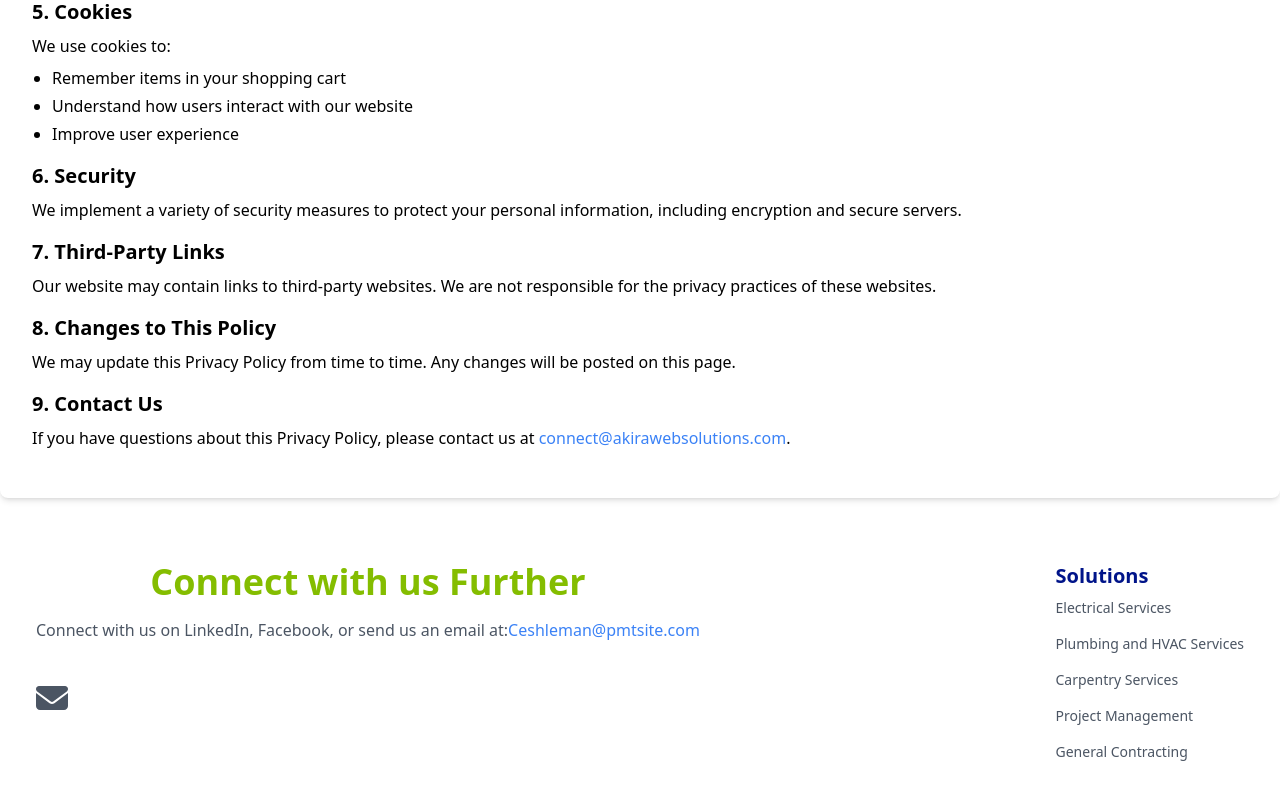
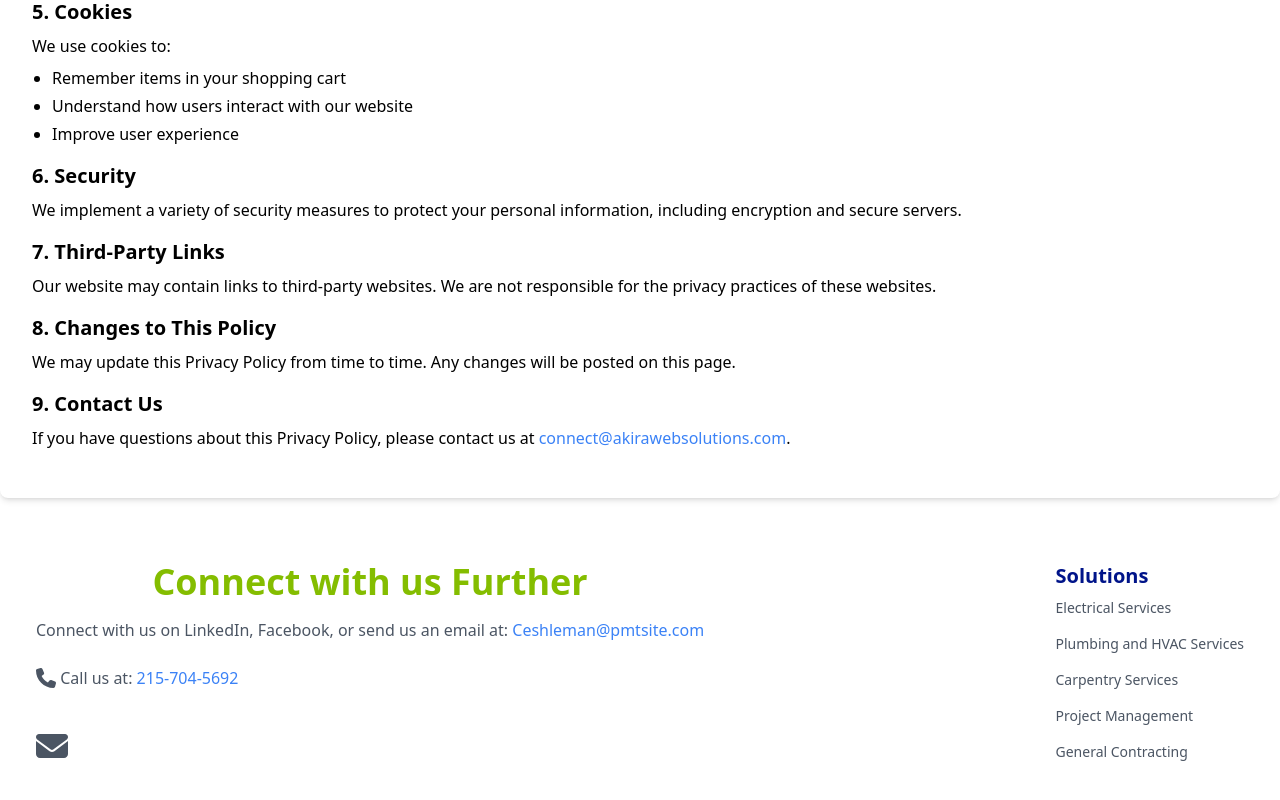
Before and after one commit to ryanhood10/PMTSite, a React (Create React App) app: page /PrivacyPolicy in a window 1280 px wide. Shown: the part 955-1755 px from the top of the page. Built offline with nearby package versions, Linux system fonts and the light colour scheme.

Commit message:
fixed footer

```diff
--- a/src/components/Footer.js
+++ b/src/components/Footer.js
@@ -2,7 +2,7 @@ import React, { useEffect, useRef, useState } from 'react';
 import { Link } from 'react-router-dom';
 import { FontAwesomeIcon } from '@fortawesome/react-fontawesome';
 // import { faFacebook, faLinkedin } from '@fortawesome/free-brands-svg-icons';
-import { faEnvelope } from '@fortawesome/free-solid-svg-icons';
+import { faEnvelope, faPhone } from '@fortawesome/free-solid-svg-icons'; // Import the phone icon
 
 function useVisible(initialVisibility = false) {
     const [isVisible, setIsVisible] = useState(initialVisibility);
@@ -41,11 +41,15 @@ function Footer() {
         <footer id="contact" ref={footerRef} className={`max-w-[1240px] mx-auto py-16 px-4 grid lg:grid-cols-3 gap-8 text-gray-600 ${animationClasses(footerVisible)}`}>
             <div className='lg:col-span-3 flex justify-between space-x-10'>
                 <div>
-                <h1 className='text-[#84BD00] font-bold text-4xl text-center'> Connect with us Further  </h1>
+                    <h1 className='text-[#84BD00] font-bold text-4xl text-center'> Connect with us Further  </h1>
                     <p className='py-4'>
-                    Connect with us on LinkedIn, Facebook, or send us an email at:
-                     <a href="mailto:Ceshleman@pmtsite.com" className="text-blue-500 hover:underline">Ceshleman@pmtsite.com</a>
+                        Connect with us on LinkedIn, Facebook, or send us an email at:
+                        <a href="mailto:Ceshleman@pmtsite.com" className="text-blue-500 hover:underline"> Ceshleman@pmtsite.com</a>
 
+                        {/* Add phone icon and phone number */}
+                        <br />
+                        <br />
+                        <FontAwesomeIcon icon={faPhone} size="lg" /> Call us at: <a href="tel:215-704-5692" className="text-blue-500 hover:underline">215-704-5692</a>
                     </p>
 
                     <nav>
```
